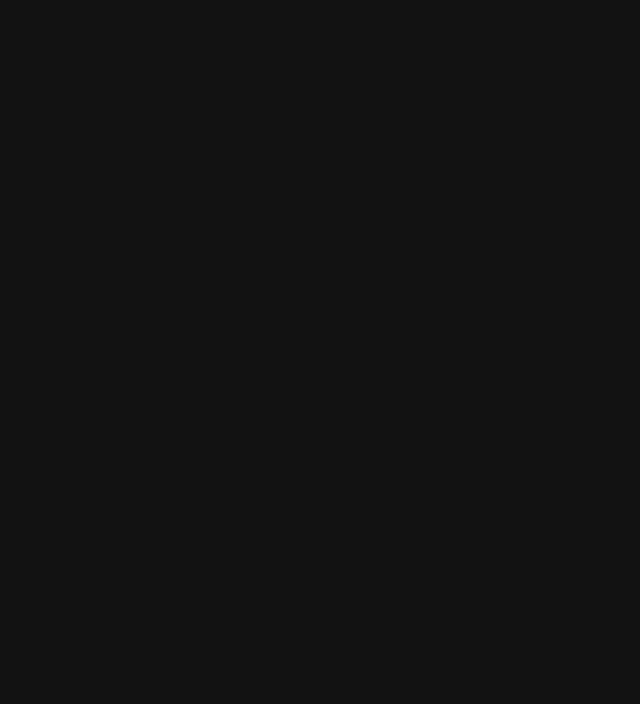
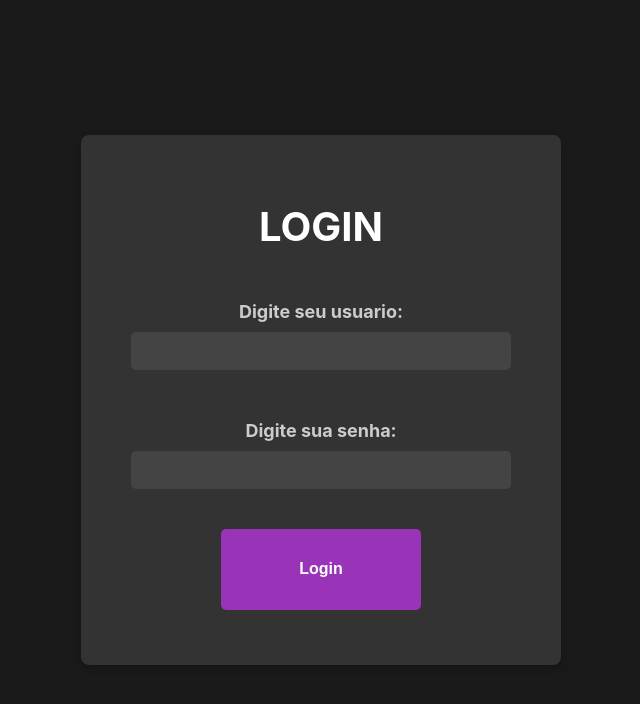
Before and after one commit to RafaelLPort/Spoticry, a React (Create React App) app: page /Login in a window 1280 px wide. Before the commit this address had no page. Shown: the top 704 px of the page, without its empty margins (319-959 px from the left). Built offline with nearby package versions, Linux system fonts and the light colour scheme.

Commit message:
Add files via upload

```diff
--- a/src/App.js
+++ b/src/App.js
@@ -1,7 +1,8 @@
 import React from 'react';
 import { BrowserRouter as Router, Routes, Route } from 'react-router-dom';
 import LandingPage from './pages/LandingPage'; // Caminho para o seu componente LandingPage
-import Home from './pages/Home'; // Ou qualquer outro componente de rota
+import Home from './pages/Home';
+import Login from './pages/Login';
 
 function App() {
   return (
@@ -9,6 +10,7 @@ function App() {
       <Routes>
         <Route path="/" element={<LandingPage />} />
         <Route path="/Home" element={<Home />} />
+        <Route path="/Login" element={<Login />} />
       </Routes>
     </Router>
   );
--- a/src/components/Header.js
+++ b/src/components/Header.js
@@ -2,18 +2,21 @@ import React from 'react';
 import { useNavigate } from 'react-router-dom';
 import { Header, LoginButton, Pesquisa, Genero, Ordem } from '../styles/HeaderStyles'
 
-export function HeaderUnlogged() {
+export function HeaderHome() {
 
   const navigate = useNavigate();
 
   const handleButtonClick = () => {
-    navigate('/LandingPage');
+    navigate('/');
   };
+
+
+  // Trocar o botao de logout pelo icon e arrumar a responsividade dos objetos
+
 
   return (
     <Header>
-        <LoginButton onClick={handleButtonClick}>Login</LoginButton>
-        <LoginButton>Login</LoginButton>
+        <LoginButton onClick={handleButtonClick}> Logout </LoginButton>
 
         <Pesquisa type="text" placeholder="Pesquisar música..."></Pesquisa>
 
--- a/src/components/Musics.js
+++ b/src/components/Musics.js
@@ -1,10 +1,19 @@
 import React from 'react';
-import { ContainerMusics } from '../styles/MusicsStyles';
+import { ContainerMusics, MusicCard } from '../styles/MusicsStyles';
 
 export function Musics() {
     return (
       <ContainerMusics>
-          <h1>1111</h1>
+{/*
+        Adicionar os botoes de navegacao por pagina
+*/}
+
+        <MusicCard>aaa</MusicCard>
+
+{/*
+        Reaproveitar o codigo do cards do rick and morty, e puxar as musicas da api com o nome e uma parte da descricao limitada e adicionar um botao de ver mais e um para adicionar a playlist
+ */}
+
       </ContainerMusics>
 
     );
--- a/src/components/Playlists.js
+++ b/src/components/Playlists.js
@@ -1,10 +1,21 @@
 import React from 'react';
-import { ContainerPlaylist } from '../styles/PlaylistsStyles';
+import { ContainerPlaylist, DivPlaylist, TitlePlaylist, HeaderPlaylist } from '../styles/PlaylistsStyles';
 
 export function Playlists() {
     return(
         <ContainerPlaylist>
-            <h1>playlist</h1>
+            <HeaderPlaylist>
+                <TitlePlaylist> Playlists </TitlePlaylist>
+                <button>aaa</button>
+                </HeaderPlaylist>
+            <DivPlaylist>
+{/*
+                Adicionar as playlists puxadas da api com a imagem, nome e parte da descricao.
+*/}
+                <h1>
+                    111
+                </h1>
+            </DivPlaylist>
         </ContainerPlaylist>
     );
 
--- a/src/pages/Home.js
+++ b/src/pages/Home.js
@@ -1,5 +1,5 @@
 import React from 'react';
-import { HeaderUnlogged } from '../components/Header';
+import { HeaderHome } from '../components/Header';
 import { Musics } from '../components/Musics';
 import { Playlists } from '../components/Playlists';
 import { Main } from '../styles/BodyStyles';
@@ -7,7 +7,7 @@ import { Main } from '../styles/BodyStyles';
 export default function Home() {
     return (
     <>
-        <HeaderUnlogged />
+        <HeaderHome />
         <Main>
             <Playlists />
             <Musics />
--- a/src/pages/LandingPage.js
+++ b/src/pages/LandingPage.js
@@ -17,12 +17,13 @@ import PhotoRafael from "../assets/imgs/PhotoRafael.png";
 // icone quando clicado volta ao topo
 
 export default function LandingPage() {
+  const divIntroRef = useRef(null);
   const divAboutRef = useRef(null);
   const divDevsRef = useRef(null);
 
   // Função para scroll suave
   const handleScroll = (e, sectionRef) => {
-    e.preventDefault(); // Impede o comportamento padrão do link
+    e.preventDefault();
     if (sectionRef.current) {
       sectionRef.current.scrollIntoView({ behavior: 'smooth' });
     }
@@ -31,20 +32,20 @@ export default function LandingPage() {
   const navigate = useNavigate();
 
   const handleButtonClick = () => {
-    navigate('/Home');
+    navigate('/Login');
   };
 
   return (
     <>
       <HeaderLanding>
-        <IconStyled src={IconWithName} alt="Icon Spoticry" />
+        <IconStyled src={IconWithName} onClick={(e) => handleScroll(e, divIntroRef)} alt="Icon Spoticry" />
         {/* Links com scroll suave para as seções */}
         <TextHeader href="#" onClick={(e) => handleScroll(e, divAboutRef)}>About</TextHeader>
         <TextHeader href="#" onClick={(e) => handleScroll(e, divDevsRef)}>Creators</TextHeader>
         <LoginButtonLanding onClick={handleButtonClick}>Login</LoginButtonLanding>
       </HeaderLanding>
 
-      <Espacamento></Espacamento>
+      <Espacamento ref={divIntroRef}></Espacamento>
       <DivTest>
         <H1>Spoticry transforms the way you enjoy and organize your music!</H1>
         <Text>
--- /dev/null
+++ b/src/pages/Login.js
@@ -0,0 +1,27 @@
+import React from 'react';
+import { useNavigate } from 'react-router-dom';
+import { Container, LoginBox, Title, Text, Input, ButtonLogin } from '../styles/LoginStyles';
+
+export default function Login() {
+
+    const navigate = useNavigate();
+
+    const handleButtonClick = () => {
+      navigate('/Home');
+    };
+
+    return (
+    <Container>
+        <LoginBox>
+            <Title>LOGIN</Title>
+            <Text>Digite seu usuario:</Text>
+            <Input type="text" />
+            <Text>Digite sua senha:</Text>
+            <Input type="text" />
+            <ButtonLogin onClick={handleButtonClick}>Login</ButtonLogin>
+        </LoginBox>
+    </Container>
+
+
+    );
+  }
--- a/src/styles/LandingPage.js
+++ b/src/styles/LandingPage.js
@@ -11,6 +11,10 @@ export const IconStyled = styled.img`
   width: 140px;
   height: 45px;
   display: flex;
+
+  &:hover {
+    cursor: pointer;
+  }
 
 `;
 
@@ -107,6 +111,11 @@ export const LoginButtonLanding = styled.button`
   font-size: 18px;
   font-weight: bold;
   color: white;
+  transition: transform 0.3s ease;
+
+  &:hover {
+    transform: scale(1.15);
+  }
 `;
 
 export const DivTest = styled.div`
--- /dev/null
+++ b/src/styles/LoginStyles.js
@@ -0,0 +1,76 @@
+// styles.js
+import styled from 'styled-components';
+
+const primaryColor = '#9933B7'; //ROXO
+const secondaryColor = '#1F1F1F' // CINZA MAIS CLARO
+const terciaryColor = '#373737' // CINZA MUITO CLARO
+const Color4 = '#D0D0D0' // BRANCO GELO
+
+export const Container = styled.div`
+  display: flex;
+  justify-content: center;
+  align-items: center;
+  height: 100vh;
+  background-color: #1a1a1a;
+`;
+
+export const LoginBox = styled.div`
+  background-color: #333;
+  padding: 40px;
+  border-radius: 8px;
+  box-shadow: 0 4px 8px rgba(0, 0, 0, 0.2);
+  text-align: center;
+  height: 450px;
+  width: 400px;
+`;
+
+export const Title = styled.h1`
+  color: #fff;
+  font-size: 40px;
+  margin-bottom: 50px;
+`;
+
+export const Text = styled.p`
+  color: #ccc;
+  font-size: 18px;
+  margin: 10px 0 5px;
+  display: block;
+  font-weight: bold;
+  margin-top: 30px;
+`;
+
+export const Input = styled.input`
+  width: 90%;
+  padding: 10px;
+  margin: 5px 0 20px;
+  background-color: #444;
+  border: none;
+  border-radius: 5px;
+  color: #fff;
+  font-size: 16px;
+
+  &:focus {
+    outline: none;
+    border: 1px solid #555;
+  }
+`;
+
+export const ButtonLogin = styled.button`
+  width: 50%;
+  height: 18%;
+  margin-top: 5%;
+  padding: 10px;
+  font-size: 16px;
+  font-weight: bold;
+  background-color: ${primaryColor};
+  color: #fff;
+  border: none;
+  border-radius: 5px;
+  cursor: pointer;
+  transition: transform 0.2s ease;
+
+  &:hover {
+    // background-color: #5a0bac;
+    transform: scale(1.15); /* Aumenta o tamanho do botão ao passar o mouse */
+  }
+`;
--- a/src/styles/MusicsStyles.js
+++ b/src/styles/MusicsStyles.js
@@ -22,7 +22,41 @@ export const ContainerMusics = styled.div`
   height: 75vh;
   border-radius: 15px;
   background-color: ${secondaryColor};
-  display: flex;
+  display: column;
   justify-content: space-between;
   padding: 15px;
 `;
+
+export const MusicCard = styled.div`
+
+  height: 320px;
+  width: 250px;
+  border-radius: 10px;
+  background-color: ${terciaryColor};
+  display: column;
+
+`;
+
+
+
+
+
+
+// Div para quando for a playlist
+
+// export const DivMusics = styled.div`
+
+//   height: 90%;
+//   width: 100%;
+//   border-radius: 10px;
+//   background-color: ${terciaryColor};
+//   display: column;
+//   // justify-content: ;
+
+// // @media (max-width: 600px) {
+// //     max-width: 150px;
+// //     height: 250px;
+// //     padding: 15px;
+// //   }
+
+// `;
--- a/src/styles/PlaylistsStyles.js
+++ b/src/styles/PlaylistsStyles.js
@@ -3,15 +3,57 @@ import styled from "styled-components";
 const primaryColor = '#7933AE'; //ROXO
 const secondaryColor = '#1F1F1F' // CINZA MAIS CLARO
 const terciaryColor = '#373737'
+const Color4 = '#D0D0D0' // BRANCO GELO
 
 
 export const ContainerPlaylist = styled.div`
   margin: 0 0 0 2%;
   width: 30%;
-  height: 75vh;
+  min-height: 90%;
   border-radius: 15px;
   background-color: ${secondaryColor};
+  display: column;
+  justify-content: center;
+  align-items: center;
+`;
+
+export const DivPlaylist = styled.div`
+  margin: 3%;
+  // width: 87%;
+  height: 86%;
+  border-radius: 10px;
+  background-color: ${terciaryColor};
+  display: column;
+  // justify-content: ;
+
+// @media (max-width: 600px) {
+//     max-width: 150px;
+//     height: 250px;
+//     padding: 15px;
+//   }
+
+`;
+
+export const TitlePlaylist = styled.p`
+
+  color: ${Color4};
+  font-size: 35px;
+  margin: 10px;
+  display: block;
+  font-weight: bold;
+  margin-top: 30px;
+
+`;
+
+export const HeaderPlaylist = styled.div`
+
+  // margin: 0 0 0 2%;
+  // width: 30%;
+  // min-height: 90%;
+  // border-radius: 15px;
+  // background-color: ${secondaryColor};
   display: flex;
-  // justify-content: space-between;
-  padding: 15px;
+  justify-content: space-between;
+  // align-items: center;
+
 `;
```
